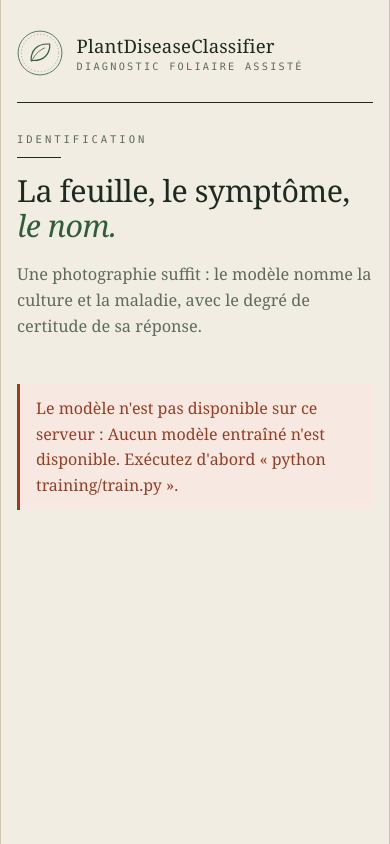
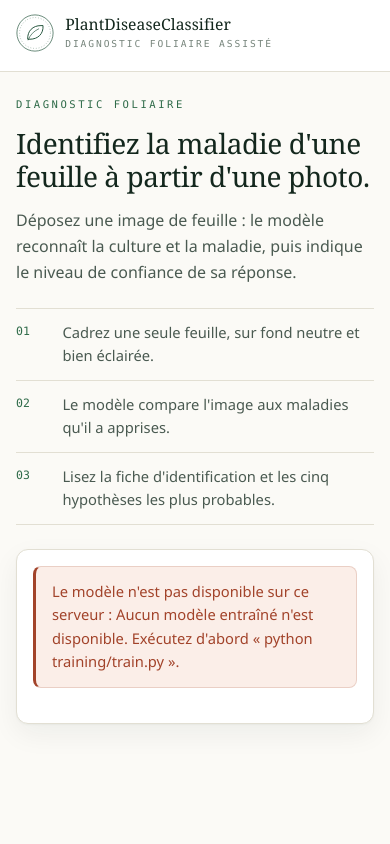
Before and after one commit to Haitam-Elouali/DeepLearning, a Flask app: page / in a window 390 px wide. Run offline with Flask 3, Linux system fonts and the light colour scheme.

Commit message:
Interface retravaillée pour le bureau et le mobile.
Mise en page en deux colonnes sur grand écran, panneau de dépôt en carte,
fiche de résultat responsive et photo plafonnée sur mobile pour garder le
diagnostic visible ; styles et gabarits seuls concernés.

🤖 Generated with Codebuff
Co-Authored-By: Codebuff <noreply@codebuff.com>

```diff
--- a/static/css/style.css
+++ b/static/css/style.css
@@ -1,24 +1,35 @@
-/* PlantDiseaseClassifier — planche d'herbier.
-   Interface éditoriale : papier, filets, sceau gravé, fiche tamponnée. */
+/* PlantDiseaseClassifier — interface de diagnostic foliaire.
+   Mise en page professionnelle, pensée pour le bureau puis le mobile. */
 
 :root {
-  --papier: #f2ede2;
-  --papier-clair: #faf7ef;
-  --encre: #1c2b22;
-  --encre-doux: #5f6a5f;
-  --trait: #cfc5ae;
-  --trait-clair: #e4dccb;
-  --vert: #2f5d3a;
-  --vert-clair: #e5ece2;
-  --rouille: #9a3d22;
-  --rouille-clair: #f7e9e1;
+  --encre: #13271d;
+  --encre-2: #4a5a51;
+  --encre-3: #77857c;
+  --papier: #fbfaf6;
+  --papier-2: #f3f1e9;
+  --blanc: #ffffff;
+  --trait: #e2dfd3;
+  --trait-fort: #cfcbbb;
+  --vert: #1f5138;
+  --vert-2: #2f6b49;
+  --vert-pale: #eef3ec;
+  --rouille: #a2432a;
+  --rouille-pale: #fbeee8;
   --serif: Georgia, "Iowan Old Style", "Palatino Linotype", "Book Antiqua", serif;
   --sans: "Segoe UI", system-ui, -apple-system, Roboto, Helvetica, Arial, sans-serif;
   --mono: ui-monospace, "SFMono-Regular", Consolas, "Liberation Mono", monospace;
+  --rayon: 12px;
+  --ombre: 0 1px 2px rgba(19, 39, 29, 0.04), 0 10px 28px rgba(19, 39, 29, 0.06);
 }
 
-* {
+*,
+*::before,
+*::after {
   box-sizing: border-box;
+}
+
+html {
+  -webkit-text-size-adjust: 100%;
 }
 
 body {
@@ -27,40 +38,53 @@ body {
   font-size: 16px;
   line-height: 1.6;
   color: var(--encre);
-  background-color: #e9e3d5;
-  background-image:
-    radial-gradient(120% 80% at 50% 0%, rgba(255, 255, 255, 0.75), transparent 70%),
-    repeating-linear-gradient(0deg, rgba(28, 43, 34, 0.022) 0 1px, transparent 1px 30px);
+  background: var(--papier);
+  -webkit-font-smoothing: antialiased;
 }
 
+/* --- Structure ---------------------------------------------------------- */
+
 .page {
-  max-width: 960px;
+  display: flex;
+  flex-direction: column;
   min-height: 100vh;
-  margin: 0 auto;
-  padding: 0 clamp(1rem, 4vw, 3.25rem) clamp(2rem, 5vw, 4rem);
-  background: var(--papier);
-  border-left: 1px solid var(--trait);
-  border-right: 1px solid var(--trait);
 }
 
-/* --- En-tête ------------------------------------------------------------ */
+.entete {
+  background: var(--blanc);
+  border-bottom: 1px solid var(--trait);
+}
 
-.entete {
-  padding: 1.9rem 0 1.1rem;
-  border-bottom: 1px solid var(--encre);
+.entete-interieur,
+.contenu {
+  width: 100%;
+  max-width: 1080px;
+  margin: 0 auto;
+  padding-inline: clamp(1rem, 4vw, 2rem);
 }
+
+.entete-interieur {
+  padding-block: 0.85rem;
+}
+
+.contenu {
+  flex: 1;
+  padding-block: clamp(1.5rem, 4vw, 3rem) clamp(2rem, 5vw, 3.5rem);
+}
+
+/* --- Marque ------------------------------------------------------------- */
 
 .marque {
   display: inline-flex;
   align-items: center;
-  gap: 0.85rem;
+  gap: 0.7rem;
   color: var(--encre);
   text-decoration: none;
 }
 
 .sceau {
-  width: 46px;
-  height: 46px;
+  width: 38px;
+  height: 38px;
   flex: none;
   color: var(--vert);
 }
@@ -73,130 +97,160 @@ body {
 
 .marque-nom {
   font-family: var(--serif);
-  font-size: 1.16rem;
-  letter-spacing: 0.01em;
+  font-size: 1.05rem;
+  letter-spacing: 0.005em;
 }
 
 .marque-sous {
   font-family: var(--mono);
-  font-size: 0.64rem;
-  letter-spacing: 0.22em;
+  font-size: 0.6rem;
+  letter-spacing: 0.2em;
   text-transform: uppercase;
-  color: var(--encre-doux);
-  margin-top: 0.15rem;
+  color: var(--encre-3);
+  margin-top: 0.2rem;
 }
 
-/* --- Ouverture ---------------------------------------------------------- */
+/* --- Accueil : deux colonnes ------------------------------------------- */
 
-.ouverture {
-  padding: clamp(1.8rem, 5vw, 3rem) 0 clamp(1.4rem, 3vw, 2rem);
+.accueil {
+  display: grid;
+  gap: clamp(1.5rem, 4vw, 3.5rem);
+  align-items: start;
 }
 
-.numero {
-  margin: 0 0 1rem;
+.surtitre {
+  margin: 0 0 0.9rem;
   font-family: var(--mono);
   font-size: 0.66rem;
-  letter-spacing: 0.28em;
+  letter-spacing: 0.24em;
   text-transform: uppercase;
-  color: var(--encre-doux);
+  color: var(--vert-2);
 }
 
-.numero::after {
-  content: "";
-  display: block;
-  width: 44px;
-  height: 1px;
-  margin-top: 0.55rem;
-  background: var(--encre);
-}
-
-.ouverture h1 {
+.presentation h1 {
   margin: 0;
   font-family: var(--serif);
   font-weight: 400;
-  font-size: clamp(1.9rem, 5.4vw, 3rem);
-  line-height: 1.14;
+  font-size: clamp(1.75rem, 4.4vw, 2.6rem);
+  line-height: 1.16;
   letter-spacing: -0.015em;
-}
-
-.ouverture h1 em {
-  font-style: italic;
-  color: var(--vert);
+  text-wrap: balance;
 }
 
 .chapeau {
+  margin: 1rem 0 0;
   max-width: 46ch;
-  margin: 1.1rem 0 0;
-  font-family: var(--serif);
-  font-size: 1.02rem;
-  color: var(--encre-doux);
+  font-size: 1rem;
+  color: var(--encre-2);
 }
 
-/* --- Planche de dépôt --------------------------------------------------- */
+.etapes {
+  margin: clamp(1.4rem, 3vw, 2rem) 0 0;
+  padding: 0;
+  list-style: none;
+  border-top: 1px solid var(--trait);
+}
+
+.etapes li {
+  display: flex;
+  gap: 0.9rem;
+  padding: 0.75rem 0;
+  border-bottom: 1px solid var(--trait);
+}
+
+.etape-num {
+  flex: none;
+  width: 2rem;
+  padding-top: 0.1rem;
+  font-family: var(--mono);
+  font-size: 0.72rem;
+  color: var(--vert-2);
+}
+
+.etape-texte {
+  font-size: 0.92rem;
+  color: var(--encre-2);
+}
+
+/* --- Panneau de dépôt --------------------------------------------------- */
+
+.panneau {
+  background: var(--blanc);
+  border: 1px solid var(--trait);
+  border-radius: var(--rayon);
+  box-shadow: var(--ombre);
+  padding: clamp(1rem, 2.5vw, 1.4rem);
+}
 
 .planche {
   position: relative;
   display: flex;
   flex-direction: column;
   align-items: center;
-  gap: 0.45rem;
-  padding: clamp(2rem, 5vw, 3rem) 1.5rem;
+  justify-content: center;
+  gap: 0.35rem;
+  min-height: 210px;
+  padding: 1.6rem 1.2rem;
   text-align: center;
-  background: var(--papier-clair);
-  border: 1px solid var(--trait-clair);
+  background: var(--papier-2);
+  border: 1.5px dashed var(--trait-fort);
+  border-radius: 10px;
   cursor: pointer;
-  transition: background 0.18s ease, border-color 0.18s ease;
+  transition: border-color 0.16s ease, background 0.16s ease, transform 0.16s ease;
 }
-
-.coin {
-  position: absolute;
-  width: 15px;
-  height: 15px;
-  border: 1px solid var(--encre);
-  transition: border-color 0.18s ease, transform 0.18s ease;
-}
-
-.coin-hg { top: 9px; left: 9px; border-right: 0; border-bottom: 0; }
-.coin-hd { top: 9px; right: 9px; border-left: 0; border-bottom: 0; }
-.coin-bg { bottom: 9px; left: 9px; border-right: 0; border-top: 0; }
-.coin-bd { bottom: 9px; right: 9px; border-left: 0; border-top: 0; }
 
 .planche:hover,
 .planche-actif {
-  background: var(--vert-clair);
+  background: var(--vert-pale);
+  border-color: var(--vert-2);
 }
 
-.planche:hover .coin,
-.planche-actif .coin {
-  border-color: var(--vert);
+.planche-actif {
+  transform: scale(0.995);
 }
 
-.planche-actif .coin-hg { transform: translate(-3px, -3px); }
-.planche-actif .coin-hd { transform: translate(3px, -3px); }
-.planche-actif .coin-bg { transform: translate(-3px, 3px); }
-.planche-actif .coin-bd { transform: translate(3px, 3px); }
+.planche-icone {
+  display: grid;
+  place-items: center;
+  width: 46px;
+  height: 46px;
+  margin-bottom: 0.35rem;
+  color: var(--vert-2);
+  background: var(--blanc);
+  border: 1px solid var(--trait);
+  border-radius: 50%;
+}
 
-.planche-icone {
+.planche-icone svg {
   width: 26px;
   height: 26px;
-  color: var(--encre-doux);
 }
 
 .planche-titre {
-  font-family: var(--serif);
-  font-size: 1.12rem;
+  font-size: 1rem;
+  font-weight: 600;
+  letter-spacing: -0.005em;
 }
 
 .planche-aide {
+  font-size: 0.85rem;
+  color: var(--encre-2);
+}
+
+.planche-formats {
   font-family: var(--mono);
-  font-size: 0.7rem;
-  letter-spacing: 0.06em;
-  color: var(--encre-doux);
+  font-size: 0.66rem;
+  letter-spacing: 0.08em;
+  text-transform: uppercase;
+  color: var(--encre-3);
 }
 
 .planche-remplie {
-  padding: 1.2rem 1.5rem;
-  background: var(--vert-clair);
+  min-height: 148px;
+}
+
+.planche-remplie .planche-icone {
+  display: none;
 }
 
 .planche input[type="file"] {
@@ -250,61 +307,79 @@ body {
 .apercu-texte span {
   font-family: var(--mono);
   font-size: 0.7rem;
-  color: var(--encre-doux);
+  color: var(--encre-3);
 }
 
-button {
-  width: 100%;
-  margin-top: 1.1rem;
-  padding: 0.85rem 1rem;
-  font-family: var(--mono);
+.apercu-retirer {
+  margin-left: auto;
+  padding: 0.3rem 0.6rem;
   font-size: 0.76rem;
-  font-weight: 600;
-  letter-spacing: 0.2em;
-  text-transform: uppercase;
-  color: var(--papier);
-  background: var(--encre);
-  border: 1px solid var(--encre);
+  color: var(--encre-2);
+  background: transparent;
+  border: 1px solid var(--trait-fort);
+  border-radius: 6px;
   cursor: pointer;
-  transition: background 0.16s ease, color 0.16s ease;
 }
 
-button:hover:not(:disabled) {
-  background: var(--vert);
-  border-color: var(--vert);
+.apercu-retirer:hover {
+  color: var(--encre);
+  border-color: var(--trait-fort);
 }
 
-button:disabled {
+.bouton-principal {
+  width: 100%;
+  min-height: 50px;
+  margin-top: 1rem;
+  padding: 0.85rem 1.2rem;
+  font-family: var(--sans);
+  font-size: 0.95rem;
+  font-weight: 600;
+  color: var(--blanc);
+  background: var(--vert);
+  border: 1px solid var(--vert);
+  border-radius: 10px;
+  cursor: pointer;
+  transition: background 0.16s ease, box-shadow 0.16s ease;
+}
+
+.bouton-principal:hover:not(:disabled) {
+  background: var(--vert-2);
+  box-shadow: 0 6px 16px rgba(31, 81, 56, 0.18);
+}
+
+.bouton-principal:disabled {
   cursor: progress;
-  opacity: 0.7;
+  opacity: 0.75;
 }
 
 /* --- Messages ----------------------------------------------------------- */
 
 .alerte {
-  margin: 1.4rem 0 0;
-  padding: 0.75rem 1rem;
-  font-family: var(--serif);
+  margin: 0 0 1.2rem;
+  padding: 0.8rem 1rem;
+  font-size: 0.92rem;
   color: var(--rouille);
-  background: var(--rouille-clair);
+  background: var(--rouille-pale);
+  border: 1px solid rgba(162, 67, 42, 0.18);
   border-left: 3px solid var(--rouille);
+  border-radius: 8px;
 }
 
-/* --- Fiche d'identification --------------------------------------------- */
+/* --- Fiche de résultat -------------------------------------------------- */
 
 .fiche {
-  margin-top: clamp(1.6rem, 4vw, 2.4rem);
-  padding: clamp(1.1rem, 3vw, 1.7rem);
-  background: var(--papier-clair);
-  border: 1px solid var(--encre);
-  box-shadow: 6px 6px 0 rgba(28, 43, 34, 0.06);
-  animation: pose 0.28s ease-out;
+  background: var(--blanc);
+  border: 1px solid var(--trait);
+  border-radius: var(--rayon);
+  box-shadow: var(--ombre);
+  padding: clamp(1rem, 3vw, 1.75rem);
+  animation: apparition 0.24s ease-out;
 }
 
-@keyframes pose {
+@keyframes apparition {
   from {
     opacity: 0;
-    transform: translateY(8px);
+    transform: translateY(6px);
   }
   to {
     opacity: 1;
@@ -536,33 +640,90 @@ button:disabled {
 }
 
 .relance {
-  display: inline-block;
+  display: inline-flex;
+  align-items: center;
+  gap: 0.4rem;
+  min-height: 42px;
   margin-top: 1.4rem;
-  font-family: var(--mono);
-  font-size: 0.7rem;
-  letter-spacing: 0.16em;
-  text-transform: uppercase;
+  padding: 0 1rem;
+  font-size: 0.86rem;
+  font-weight: 600;
   color: var(--vert);
   text-decoration: none;
-  border-bottom: 1px solid var(--trait);
-  padding-bottom: 0.15rem;
+  border: 1px solid var(--trait-fort);
+  border-radius: 8px;
 }
 
 .relance:hover {
-  color: var(--encre);
-  border-color: var(--encre);
+  color: var(--blanc);
+  background: var(--vert);
+  border-color: var(--vert);
 }
 
-/* --- Grands écrans ------------------------------------------------------ */
+/* --- Adaptations -------------------------------------------------------- */
 
-@media (min-width: 800px) {
+@media (min-width: 900px) {
+  .accueil {
+    grid-template-columns: minmax(0, 1.02fr) minmax(0, 0.98fr);
+    gap: clamp(2.5rem, 5vw, 4rem);
+  }
+
+  .panneau {
+    position: sticky;
+    top: 1.5rem;
+  }
+
+  .planche {
+    min-height: 232px;
+  }
+}
+
+@media (min-width: 760px) {
   .fiche-corps {
-    grid-template-columns: minmax(0, 260px) minmax(0, 1fr);
+    grid-template-columns: minmax(0, 300px) minmax(0, 1fr);
     align-items: start;
   }
 }
 
+@media (max-width: 640px) {
+  body {
+    font-size: 15px;
+  }
+
+  .marque-nom {
+    font-size: 0.98rem;
+  }
+
+  .planche {
+    min-height: 176px;
+    padding: 1.3rem 1rem;
+  }
+
+  /* Sur mobile, le diagnostic doit rester visible sans faire défiler. */
+  .specimen img {
+    max-height: 240px;
+  }
+
+  .palmares-nom {
+    font-size: 0.88rem;
+  }
+
+  .relance {
+    width: 100%;
+    justify-content: center;
+  }
+}
+
 :focus-visible {
-  outline: 2px solid var(--vert);
+  outline: 2px solid var(--vert-2);
   outline-offset: 2px;
 }
+
+@media (prefers-reduced-motion: reduce) {
+  *,
+  *::before,
+  *::after {
+    animation-duration: 0.001ms !important;
+    transition-duration: 0.001ms !important;
+  }
+}
--- a/templates/base.html
+++ b/templates/base.html
@@ -3,14 +3,15 @@
 <head>
   <meta charset="utf-8">
   <meta name="viewport" content="width=device-width, initial-scale=1">
-  <meta name="theme-color" content="#f2ede2">
+  <meta name="theme-color" content="#fbfaf6">
   <title>{% block titre %}{{ app_nom }}{% endblock %}</title>
-  <link rel="stylesheet" href="{{ url_for('static', filename='css/style.css') }}">
+  <link rel="stylesheet" href="{{ url_for('static', filename='css/style.css', v=4) }}">
 </head>
 <body>
 <div class="page">
 
   <header class="entete">
+    <div class="entete-interieur">
       <a class="marque" href="{{ url_for('accueil') }}" aria-label="{{ app_nom }} — accueil">
         <svg class="sceau" viewBox="0 0 64 64" aria-hidden="true" focusable="false">
           <circle cx="32" cy="32" r="30.5" fill="none" stroke="currentColor" stroke-width="1.1"/>
@@ -26,9 +27,10 @@
           <span class="marque-sous">Diagnostic foliaire assisté</span>
         </span>
       </a>
+    </div>
   </header>
 
-  <main>
+  <main class="contenu">
     {% block contenu %}{% endblock %}
   </main>
 
--- a/templates/index.html
+++ b/templates/index.html
@@ -7,31 +7,48 @@
 {% endif %}
 
 {% if not resultat %}
-  <section class="ouverture">
-    <p class="numero">Identification</p>
-    <h1>La feuille, le symptôme,<br><em>le nom.</em></h1>
+  <div class="accueil">
+
+    <section class="presentation">
+      <p class="surtitre">Diagnostic foliaire</p>
+      <h1>Identifiez la maladie d'une feuille à partir d'une photo.</h1>
       <p class="chapeau">
-      Une photographie suffit&nbsp;: le modèle nomme la culture et la maladie,
-      avec le degré de certitude de sa réponse.
+        Déposez une image de feuille&nbsp;: le modèle reconnaît la culture et la
+        maladie, puis indique le niveau de confiance de sa réponse.
       </p>
+
+      <ol class="etapes">
+        <li>
+          <span class="etape-num">01</span>
+          <span class="etape-texte">Cadrez une seule feuille, sur fond neutre et bien éclairée.</span>
+        </li>
+        <li>
+          <span class="etape-num">02</span>
+          <span class="etape-texte">Le modèle compare l'image aux maladies qu'il a apprises.</span>
+        </li>
+        <li>
+          <span class="etape-num">03</span>
+          <span class="etape-texte">Lisez la fiche d'identification et les cinq hypothèses les plus probables.</span>
+        </li>
+      </ol>
     </section>
-{% endif %}
 
+    <section class="panneau">
       {% if modele_pret %}
-  {% if not resultat %}
         <form method="post" action="{{ url_for('analyser') }}" enctype="multipart/form-data" id="formulaire">
           <label class="planche" for="image" id="depot">
-        <span class="coin coin-hg" aria-hidden="true"></span>
-        <span class="coin coin-hd" aria-hidden="true"></span>
-        <span class="coin coin-bg" aria-hidden="true"></span>
-        <span class="coin coin-bd" aria-hidden="true"></span>
-        <svg class="planche-icone" viewBox="0 0 32 32" aria-hidden="true">
-          <path d="M16 22V6m0 0-5 5m5-5 5 5M7 20v4a2 2 0 0 0 2 2h14a2 2 0 0 0 2-2v-4"
-                fill="none" stroke="currentColor" stroke-width="1.4"
-                stroke-linecap="round" stroke-linejoin="round"/>
+            <span class="planche-icone" aria-hidden="true">
+              <svg viewBox="0 0 40 40" aria-hidden="true" focusable="false">
+                <rect x="5.5" y="9.5" width="29" height="24" rx="3" fill="none"
+                      stroke="currentColor" stroke-width="1.5"/>
+                <path d="M20 27V15m0 0-4.5 4.5M20 15l4.5 4.5" fill="none" stroke="currentColor"
+                      stroke-width="1.5" stroke-linecap="round" stroke-linejoin="round"/>
+                <circle cx="26.5" cy="14" r="1.4" fill="currentColor"/>
               </svg>
+            </span>
             <span class="planche-titre">Déposer une photo de feuille</span>
-        <span class="planche-aide">JPG ou PNG &middot; 8 Mo au maximum &middot; une feuille par image</span>
+            <span class="planche-aide">Glissez le fichier ici ou cliquez pour parcourir</span>
+            <span class="planche-formats">JPG ou PNG &middot; 8 Mo au maximum</span>
             <input type="file" id="image" name="image"
                    accept=".jpg,.jpeg,.png,image/jpeg,image/png" required>
           </label>
@@ -42,22 +59,28 @@
               <strong id="nom-fichier"></strong>
               <span id="taille-fichier"></span>
             </span>
+            <button type="button" class="apercu-retirer" id="retirer">Retirer</button>
           </div>
 
-      <button type="submit" id="bouton-analysis">Analyser l'image</button>
+          <button type="submit" class="bouton-principal" id="bouton-analysis">Analyser l'image</button>
         </form>
-  {% endif %}
       {% else %}
         <p class="alerte">
           Le modèle n'est pas disponible sur ce serveur&nbsp;: {{ erreur_modele }}
         </p>
+      {% endif %}
+    </section>
+
+  </div>
 {% endif %}
 
 {% if resultat %}
   <article class="fiche">
     <div class="fiche-tete">
       <span class="fiche-rubrique">Fiche d'identification</span>
-      <span class="fiche-duree">{{ resultat.duree_ms }} ms</span>
+      <span class="tampon {{ 'tampon-saine' if resultat.saine else 'tampon-malade' }}">
+        {{ 'Feuille saine' if resultat.saine else 'Maladie détectée' }}
+      </span>
     </div>
 
     <div class="fiche-corps">
@@ -67,21 +90,20 @@
       </figure>
 
       <div class="fiche-texte">
-        <span class="tampon {{ 'tampon-saine' if resultat.saine else 'tampon-malade' }}">
-          {{ 'Feuille saine' if resultat.saine else 'Maladie détectée' }}
-        </span>
-
         <p class="fiche-culture">{{ resultat.culture }}</p>
         <h2>{{ resultat.maladie }}</h2>
         <p class="fiche-origine">({{ resultat.anglais }})</p>
 
+        <div class="confiance">
+          <div class="confiance-ligne">
+            <span class="confiance-mot">Confiance</span>
+            <strong class="confiance-valeur">{{ resultat.confiance|pourcentage }}</strong>
+          </div>
           <div class="regle" role="img"
                aria-label="Confiance du modèle : {{ resultat.confiance|pourcentage }}">
             <span class="regle-valeur" style="width: {{ resultat.confiance_pct }}%"></span>
           </div>
-        <p class="fiche-confiance">
-          Confiance&nbsp;: <strong>{{ resultat.confiance|pourcentage }}</strong>
-        </p>
+        </div>
 
         {% if not resultat.saine %}
           <p class="fiche-note">Résultat à faire confirmer avant tout traitement.</p>
@@ -115,6 +137,7 @@
     var vignette = document.getElementById("vignette");
     var nomFichier = document.getElementById("nom-fichier");
     var tailleFichier = document.getElementById("taille-fichier");
+    var retirer = document.getElementById("retirer");
     var bouton = document.getElementById("bouton-analysis");
 
     function afficher(fichier) {
@@ -125,6 +148,13 @@
       bloc.hidden = false;
       depot.classList.add("planche-remplie");
       bouton.disabled = false;
+    }
+
+    function vider() {
+      champ.value = "";
+      bloc.hidden = true;
+      vignette.removeAttribute("src");
+      depot.classList.remove("planche-remplie");
     }
 
     champ.addEventListener("change", function () {
@@ -152,8 +182,9 @@
       afficher(fichiers[0]);
     });
 
-    var formulaire = document.getElementById("formulaire");
-    formulaire.addEventListener("submit", function () {
+    retirer.addEventListener("click", vider);
+
+    document.getElementById("formulaire").addEventListener("submit", function () {
       bouton.disabled = true;
       bouton.textContent = "Analyse en cours…";
     });
```
Also changed, not shown: other parts of static/css/style.css (+128 -96 lines), 6 other files. Lines whose indentation alone changed are shown as unchanged.
